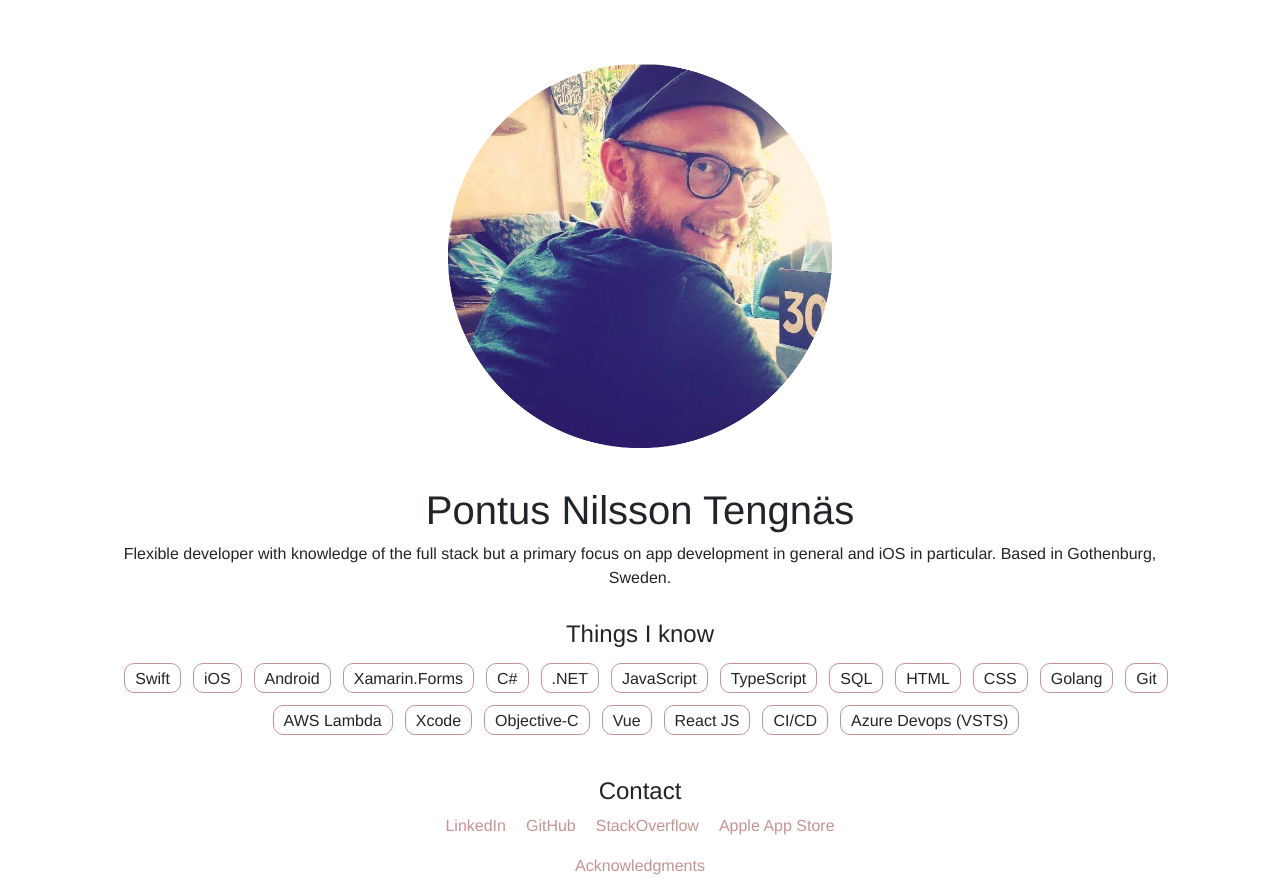
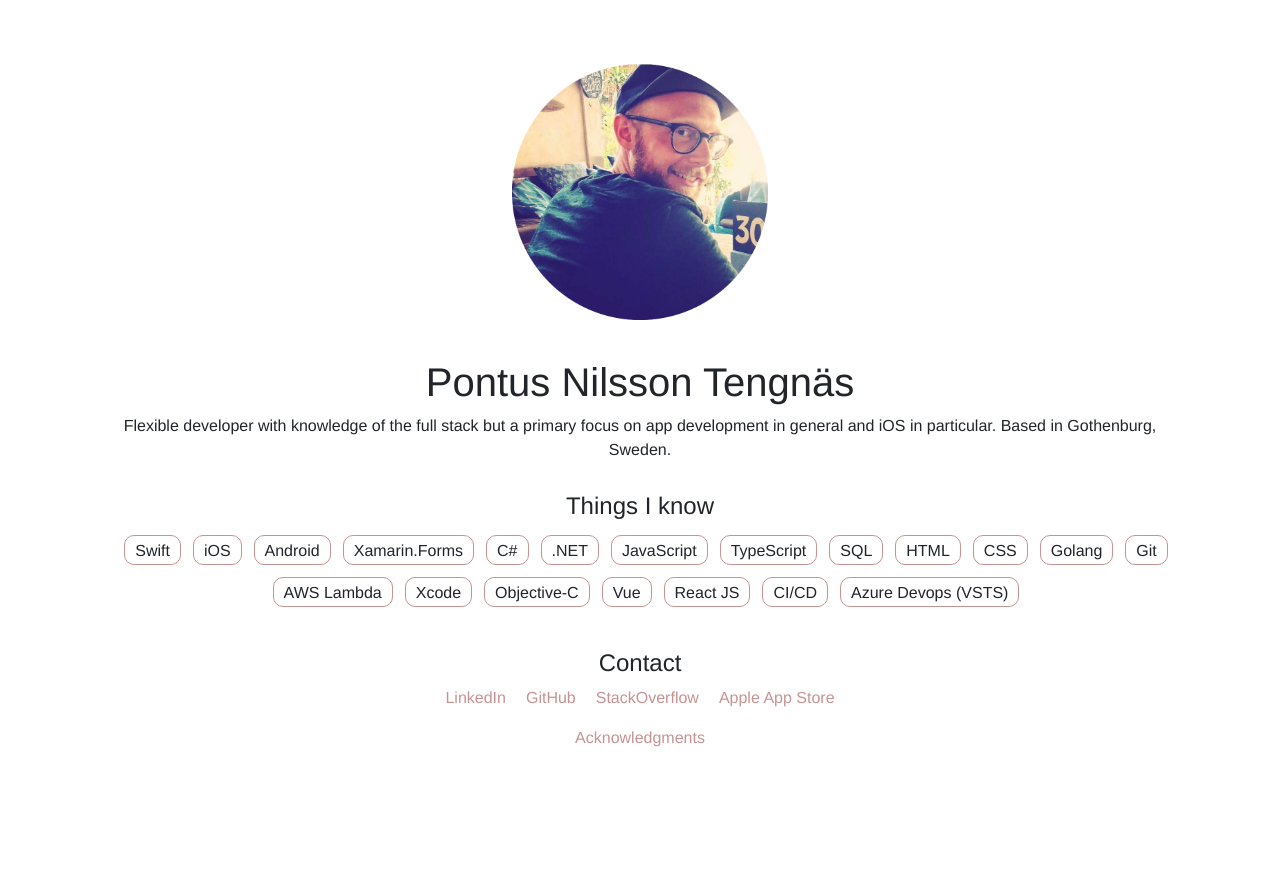
Before and after one commit to pontusntengnas/pontusntengnas.github.io, a Vue app: page / in a window 1280 px wide. After the commit the page ends 800 px from the top, so only its background shows below. Built offline with nearby package versions, Linux system fonts and the light colour scheme.

Commit message:
remove bootstrap image

```diff
--- a/src/App.vue
+++ b/src/App.vue
@@ -32,10 +32,6 @@ export default class App extends Vue {}
   a {
     color: $primary-color;
   }
-  img {
-    width: 30%;
-    margin-block-end: 3%;
-  }
   #container {
     margin-bottom: 4%;
   }
--- a/src/components/MainBody.vue
+++ b/src/components/MainBody.vue
@@ -1,6 +1,6 @@
 <template>
   <div id="container">
-    <b-img :src="require('../assets/me.png')" fluid alt="Pontus Nilsson Tengnäs"></b-img>
+    <img :src="require('../assets/me.png')" fluid alt="Pontus Nilsson Tengnäs"/>
     <h1>Pontus Nilsson Tengnäs</h1>
     <p>
       Flexible developer with knowledge of the full stack but a primary focus on app development in general
@@ -31,9 +31,20 @@ export default class MainBody extends Vue { }
 
 <style scoped lang="scss">
 
+p {
+  margin: 0 8%;
+}
+img {
+  width: 20%;
+  margin-block-end: 3%;
+}
+
 @media screen and (max-width: 600px) {
   h1 {
     font-size: 30px;
+  }
+  img {
+    width: 30%;
   }
 }
 @media screen and (min-width: 1500px) {
@@ -41,7 +52,5 @@ export default class MainBody extends Vue { }
     font-size: 60px;
   }
 }
-p {
-  margin: 0 8%;
-}
+
 </style>
```
